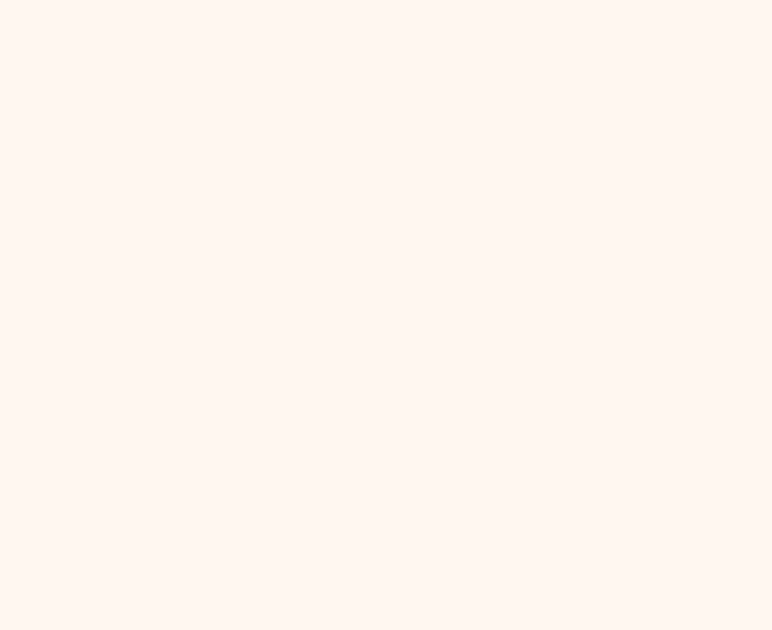
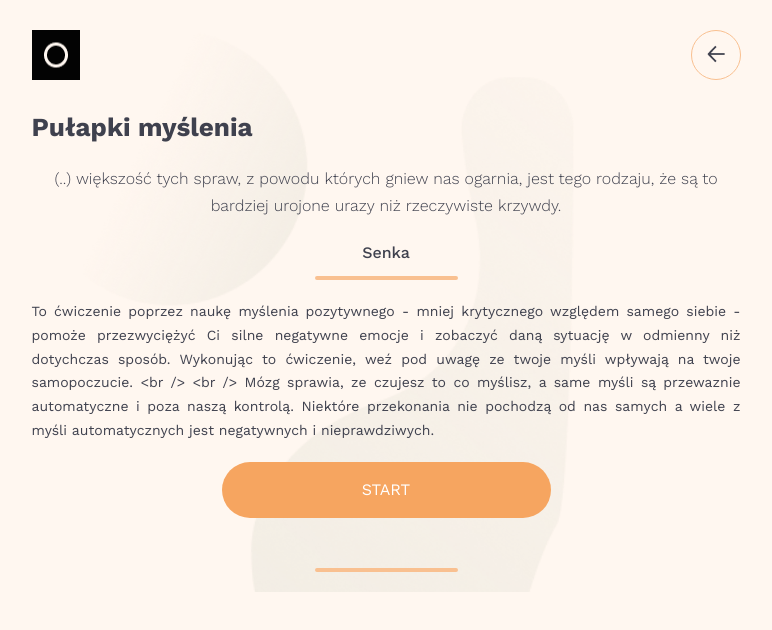
Before and after one commit to tokarskym/aurelius-app-react, a React (Create React App) app: page /thoughtstrap01 in a window 1280 px wide. Before the commit this address had no page. Shown: the top 630 px of the page, without its empty margins (254-1026 px from the left). Built offline with nearby package versions, Linux system fonts and the light colour scheme.

Commit message:
challenge-description update, reusable components

```diff
--- a/src/App.css
+++ b/src/App.css
@@ -24,10 +24,19 @@ hr {
 a {
   text-decoration: none;
 }
+button {
+  border-style: none;
+}
 
 .container {
   width: 92%;
   margin: 0 auto;
+}
+
+.challenge-description-bg {
+  background-image: url(/src/Images/Challenges/challenge-description-bg.png);
+  background-size: cover;
+  background-repeat: no-repeat;
 }
 
 .welcomepage-background {
@@ -137,6 +146,8 @@ a {
 }
 .container nav {
   margin: 30px 0 30px 0;
+  display: flex;
+  justify-content: space-between;
 }
 
 .typed-text {
@@ -508,3 +519,67 @@ a {
 .box-rectangle p {
   font-size: clamp(12px, 1.6vw, 16px);
 }
+/* challenge description */
+
+button.back-button {
+  width: 50px;
+  height: 50px;
+  border-radius: 50%;
+  background-color: transparent;
+  border: 1px solid #f9c090;
+  cursor: pointer;
+}
+
+.challenge-description h1 {
+  font-size: 26px;
+  font-family: 'Work Sans', sans-serif;
+  font-weight: 700;
+  color: #3f414e;
+  line-height: 135%;
+  text-align: left;
+}
+
+.challenge-description p {
+  font-family: 'Work Sans';
+  font-style: normal;
+  font-weight: 300;
+  font-size: 16px;
+  line-height: 169%;
+  text-align: center;
+  color: #3f414e;
+  margin-top: 20px;
+  margin-bottom: 20px;
+}
+
+.challenge-description h4 {
+  font-family: 'Work Sans';
+  font-style: normal;
+  font-weight: 500;
+  font-size: 16px;
+  line-height: 169%;
+  text-align: center;
+  color: #3f414e;
+  margin-bottom: 10px;
+}
+
+hr {
+  margin: 0 auto;
+  margin-bottom: 20px;
+}
+
+.exercise-description p {
+  font-family: 'Work Sans';
+  font-style: normal;
+  font-weight: 400;
+  font-size: 14px;
+  line-height: 169%;
+  text-align: justify;
+  color: #3f414e;
+  margin-bottom: 20px;
+}
+
+.exercise-description {
+  display: flex;
+  flex-direction: column;
+  align-items: center;
+}
--- a/src/App.js
+++ b/src/App.js
@@ -2,6 +2,9 @@ import './App.css';
 import { BrowserRouter as Router, Routes, Route } from 'react-router-dom';
 import WelcomePage from './Components/WelcomePage/WelcomePage';
 import MainMenu from './Components/MainMenu/MainMenu';
+import ThoughtsTrap01 from './Components/ThoughtsTrap/ThoughtsTrap01';
+import NegativeContemplation01 from './Components/NegativeContemplation/NegativeContemplation01';
+import DiscomfortTraining01 from './Components/DiscomfortTraining/DiscomfortTraining01';
 
 function App() {
   return (
@@ -9,6 +12,9 @@ function App() {
       <Routes>
         <Route exact path="/" element={<WelcomePage />} />
         <Route path="/menu" element={<MainMenu />} />
+        <Route path="/thoughtstrap01" element={<ThoughtsTrap01 />} />
+        <Route path="/negativecontemplation01" element={<NegativeContemplation01 />} />
+        <Route path="/discomforttraining01" element={<DiscomfortTraining01 />} />
       </Routes>
     </Router>
   );
--- /dev/null
+++ b/src/Components/ChallengeDescriptionPage/ChallengeDescriptionPage.jsx
@@ -0,0 +1,30 @@
+import NavbarLogo from '../../Images/MainMenu/Navbar/navbar-logo.png';
+import BackButton from '../../Images/Challenges/back.png';
+import { Link } from 'react-router-dom';
+
+export default function ChallengeDescriptionPage({ title, quote, philosopher, description, url }) {
+  return (
+    <div className="container challenge-description-bg">
+      <nav>
+        <img src={NavbarLogo} alt="Navbar logo app" />
+        <button className="back-button">
+          <img src={BackButton} alt="" />
+        </button>
+      </nav>
+      <div className="challenge-description">
+        <h1>{title}</h1>
+        <p>{quote}</p>
+        <h4>{philosopher}</h4>
+        <hr />
+      </div>
+      <div className="exercise-description">
+        <p>{description}</p>
+        <Link to={url} className="button-style">
+          Start
+        </Link>
+
+        <hr />
+      </div>
+    </div>
+  );
+}
--- a/src/Components/DiscomfortTraining/DiscomfortTraining.jsx
+++ b/src/Components/DiscomfortTraining/DiscomfortTraining.jsx
@@ -1,3 +1,5 @@
+import { Link } from 'react-router-dom';
+
 export default function DiscomfortTraining() {
   return (
     <div className="box-rectangle">
@@ -5,7 +7,9 @@ export default function DiscomfortTraining() {
         <h2>Trening dyskomfortu</h2>
         <p> 24 godziny </p>
       </div>
-      <button> Start </button>
+      <Link to="/discomforttraining01">
+        <button> Start </button>
+      </Link>
     </div>
   );
 }
--- /dev/null
+++ b/src/Components/DiscomfortTraining/DiscomfortTraining01.jsx
@@ -0,0 +1,13 @@
+import ChallengeDescriptionPage from '../ChallengeDescriptionPage/ChallengeDescriptionPage';
+
+export default function DiscomfortTraining01() {
+  return (
+    <ChallengeDescriptionPage
+      title="Trening dyskomfortu"
+      quote="(..) Naszego spokoju nie może zakłócić nic z zewnątrz. Cierpimy tylko wtedy, gdy pragniemy, aby było inaczej, niż jest."
+      philosopher="Epiktet"
+      description="W tym ćwiczeniu będziemy świadomie stawiać się w niekomfortowych sytuacjach. Zrobimy to, aby wytrenować siebie, by nie przywiązywać tak dużej wagi do komfortu. Dobrowolny dyskomfort możemy wykonać na wiele sposobów. Gdy pokonasz potrzebę komfortu, życie stanie się o wiele łatwiejsze."
+      url="/discomforttraining01"
+    />
+  );
+}
--- a/src/Components/MainMenu/MainMenu.jsx
+++ b/src/Components/MainMenu/MainMenu.jsx
@@ -9,6 +9,7 @@ import DiscomfortTraining from '../DiscomfortTraining/DiscomfortTraining';
 import NegativeContemplation from '../NegativeContemplation/NegativeContemplation';
 import StoicQuotes from '../StoicQuotes/StoicQuotes';
 import Journal from '../Journal/Journal';
+import ChallengeDescriptionPage from '../ChallengeDescriptionPage/ChallengeDescriptionPage';
 
 export default function MainMenu() {
   const text = 'Cześć,\njak się teraz czujesz?';
@@ -62,6 +63,7 @@ export default function MainMenu() {
         <StoicQuotes />
         <Journal />
       </div>
+      <ChallengeDescriptionPage />
     </div>
   );
 }
--- a/src/Components/NegativeContemplation/NegativeContemplation.jsx
+++ b/src/Components/NegativeContemplation/NegativeContemplation.jsx
@@ -1,4 +1,5 @@
 import Visualisation from '../../Images/MainMenu/ChallengeBoxes/visualisation.png';
+import { Link } from 'react-router-dom';
 
 export default function NegativeContemplation() {
   return (
@@ -8,7 +9,10 @@ export default function NegativeContemplation() {
         <p> 5-15 Minut </p>
       </div>
       <div className="button-div">
+        <Link to="/NegativeContemplation01">
         <button>Start</button>
+        </Link>
+
       </div>
     </div>
   );
--- /dev/null
+++ b/src/Components/NegativeContemplation/NegativeContemplation01.jsx
@@ -0,0 +1,13 @@
+import ChallengeDescriptionPage from '../ChallengeDescriptionPage/ChallengeDescriptionPage';
+
+export default function NegativeContemplation01() {
+  return (
+    <ChallengeDescriptionPage
+      title="Kontemplacja nieszczęścia"
+      quote="Przećwicz to wszystko w swojej wyobraźni: wygnanie, tortury, wojna, rozbicie statku. Wszystkie uwarunkowania naszego ludzkiego losu powinny znaleźć się przed naszymi oczami"
+      philosopher="Seneka"
+      description="To ćwiczenie skupia się na potencjalnych negatywnych wydarzeniach w twoim życiu, co pozwala na praktykowanie wdzięczności i odporności. Jako praktyka wizualizacji i medytacji jest to ćwiczenie bardzo bezpośrednie choć wielce niełatwe. W ćwiczeniu skupimy się na wyobrażeniu potencjalnych skutków utraty tego co posiada się w tej chwili. Wyobrazimy sobie najgorszy możliwy scenariusz danej sytuacji. Sugerowany czas trwania ćwiczenia to 10 minut. Zalecamy wykonanie go w domu. "
+      url="/negativecontemplation02"
+    />
+  );
+}
--- a/src/Components/ThoughtsTrap/ThoughtsTrap.jsx
+++ b/src/Components/ThoughtsTrap/ThoughtsTrap.jsx
@@ -1,4 +1,5 @@
 import Thoughts from '../../Images/MainMenu/ChallengeBoxes/thoughts.png';
+import { Link } from 'react-router-dom';
 
 export default function ThoughtsTrap() {
   return (
@@ -11,7 +12,9 @@ export default function ThoughtsTrap() {
         <p>10 minut</p>
       </div>
       <div className="button-div">
-        <button>Start</button>
+        <Link to="/thoughtstrap01">
+          <button>Start</button>
+        </Link>
       </div>
     </div>
   );
--- /dev/null
+++ b/src/Components/ThoughtsTrap/ThoughtsTrap01.jsx
@@ -0,0 +1,16 @@
+import ChallengeDescriptionPage from '../ChallengeDescriptionPage/ChallengeDescriptionPage';
+
+export default function ThoughtsTrap01() {
+  return (
+    <ChallengeDescriptionPage
+      title="Pułapki myślenia"
+      quote="(..) większość tych spraw, z powodu których gniew nas ogarnia, jest tego rodzaju, że są to bardziej urojone urazy niż rzeczywiste krzywdy."
+      philosopher="Senka"
+      description="To ćwiczenie poprzez naukę myślenia pozytywnego - mniej krytycznego względem samego siebie - pomoże przezwyciężyć Ci silne negatywne emocje i zobaczyć daną sytuację w
+          odmienny niż dotychczas sposób. Wykonując to ćwiczenie, weź pod uwagę ze twoje myśli wpływają na twoje samopoczucie. <br /> <br /> Mózg sprawia, ze czujesz to co myślisz,
+          a same myśli są przewaznie automatyczne i poza naszą kontrolą. Niektóre przekonania nie pochodzą od nas samych a wiele z myśli automatycznych jest negatywnych i
+          nieprawdziwych."
+      url="/thoughtstrap02"
+    />
+  );
+}
```
Also changed, not shown: src/Images/Challenges/challenge-description-bg.png, 1 other file (tests, documents, lock files or other folders).
